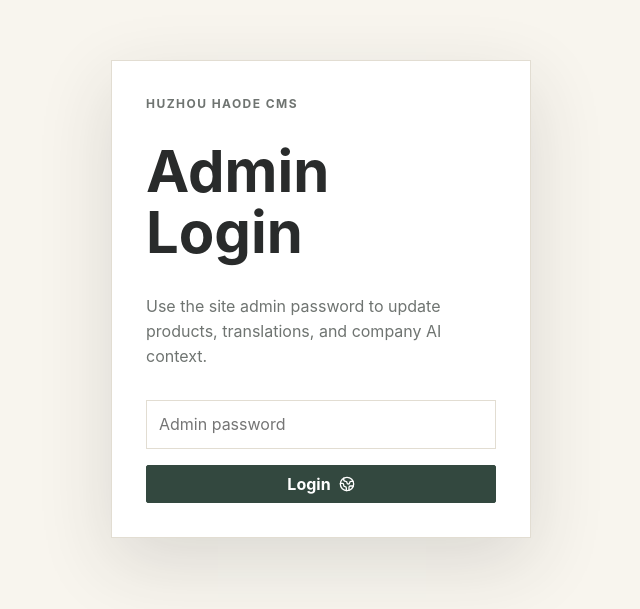
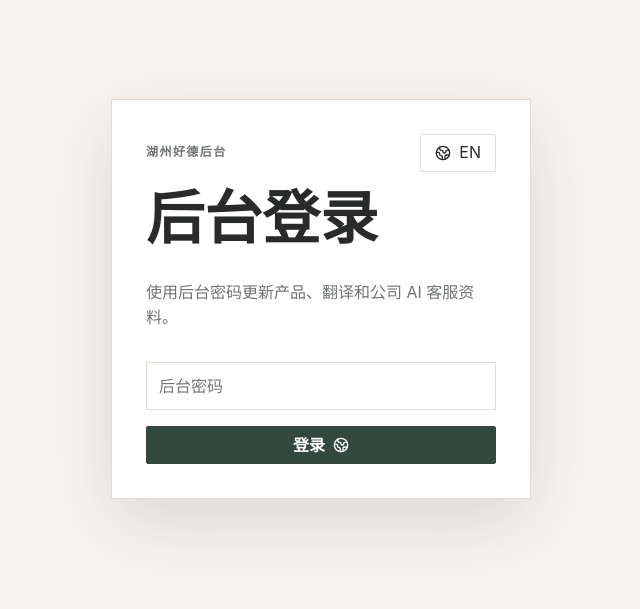
Before and after one commit to SuperGokou/haodeimexport, a Next.js app: page /admin in a window 1280 px wide. Shown: the part 101-710 px from the top of the page, without its empty margins (319-959 px from the left). Built offline with nearby package versions, Linux system fonts and the light colour scheme.

Commit message:
feat: bilingual admin interface

```diff
--- a/app/admin/page.tsx
+++ b/app/admin/page.tsx
@@ -10,7 +10,188 @@ import {
   UploadCloud
 } from 'lucide-react'
 import { useEffect, useMemo, useState } from 'react'
-import type { CompanyInfo, Product, ProductSpec, ProductTranslation } from '@/lib/types'
+import type { CompanyInfo, Locale, Product, ProductSpec, ProductTranslation } from '@/lib/types'
+
+type TranslationEditorCopy = {
+  name: string
+  tagline: string
+  description: string
+  applications: string
+  specs: string
+  translationStatus: string
+  statusValues: Record<string, string>
+}
+
+type AdminCopy = {
+  loading: string
+  cms: string
+  loginTitle: string
+  loginIntro: string
+  passwordPlaceholder: string
+  login: string
+  loginFailed: string
+  companyName: string
+  adminTitle: string
+  viewSite: string
+  logout: string
+  newProduct: string
+  editingProduct: string
+  untitled: string
+  autoTranslate: string
+  sku: string
+  slug: string
+  category: string
+  collection: string
+  status: string
+  statusPublished: string
+  statusDraft: string
+  featured: string
+  mainImage: string
+  gallery: string
+  colors: string
+  chineseSource: string
+  englishTranslation: string
+  saveProduct: string
+  delete: string
+  aiContext: string
+  companyInfo: string
+  companyHelp: string
+  saveCompany: string
+  saveTranslateNotice: string
+  saveProductNotice: string
+  saveFailed: string
+  savedProduct: string
+  deleteFailed: string
+  deleted: string
+  savingCompany: string
+  savedCompany: string
+  companySaveFailed: string
+  invalidCompanyJson: string
+  translationEditor: TranslationEditorCopy
+}
+
+const adminCopy: Record<Locale, AdminCopy> = {
+  zh: {
+    loading: '加载中...',
+    cms: '湖州好德后台',
+    loginTitle: '后台登录',
+    loginIntro: '使用后台密码更新产品、翻译和公司 AI 客服资料。',
+    passwordPlaceholder: '后台密码',
+    login: '登录',
+    loginFailed: '登录失败',
+    companyName: '湖州好德进出口有限公司',
+    adminTitle: '产品与 AI 内容后台',
+    viewSite: '查看网站',
+    logout: '退出登录',
+    newProduct: '新增产品',
+    editingProduct: '正在编辑产品',
+    untitled: '未命名面料',
+    autoTranslate: 'DeepSeek 自动翻译英文',
+    sku: 'SKU',
+    slug: 'Slug',
+    category: '分类',
+    collection: '系列',
+    status: '状态',
+    statusPublished: '已发布',
+    statusDraft: '草稿',
+    featured: '首页精选',
+    mainImage: '主图 URL',
+    gallery: '图库图片 URL，每行一个',
+    colors: '色卡 hex 值，用逗号分隔',
+    chineseSource: '中文内容',
+    englishTranslation: '英文翻译',
+    saveProduct: '保存产品',
+    delete: '删除',
+    aiContext: 'AI 客服资料',
+    companyInfo: '公司信息',
+    companyHelp: '这段 JSON 会用于前台页脚和 DeepSeek 客服提示，请保持准确。',
+    saveCompany: '保存公司信息',
+    saveTranslateNotice: '正在保存并调用 DeepSeek 翻译...',
+    saveProductNotice: '正在保存产品...',
+    saveFailed: '保存失败',
+    savedProduct: '产品已保存。若已配置 GitHub 持久化，会自动提交数据更新。',
+    deleteFailed: '删除失败',
+    deleted: '产品已删除。',
+    savingCompany: '正在保存公司信息...',
+    savedCompany: '公司信息已保存。',
+    companySaveFailed: '公司信息保存失败',
+    invalidCompanyJson: '公司 JSON 格式不正确。',
+    translationEditor: {
+      name: '名称',
+      tagline: '短标语',
+      description: '描述',
+      applications: '应用场景，用逗号分隔',
+      specs: '规格，每行格式：标签: 内容',
+      translationStatus: '翻译状态',
+      statusValues: {
+        manual: '手动',
+        ai: 'AI 翻译',
+        stale: '待更新',
+        failed: '翻译失败'
+      }
+    }
+  },
+  en: {
+    loading: 'Loading...',
+    cms: 'Huzhou Haode CMS',
+    loginTitle: 'Admin Login',
+    loginIntro: 'Use the site admin password to update products, translations, and company AI context.',
+    passwordPlaceholder: 'Admin password',
+    login: 'Login',
+    loginFailed: 'Login failed',
+    companyName: 'Huzhou Haode Import and Export Co.,Ltd.',
+    adminTitle: 'Product & AI Content Admin',
+    viewSite: 'View Site',
+    logout: 'Logout',
+    newProduct: 'New Product',
+    editingProduct: 'Editing product',
+    untitled: 'Untitled fabric',
+    autoTranslate: 'DeepSeek translate EN',
+    sku: 'SKU',
+    slug: 'Slug',
+    category: 'Category',
+    collection: 'Collection',
+    status: 'Status',
+    statusPublished: 'published',
+    statusDraft: 'draft',
+    featured: 'Featured on homepage',
+    mainImage: 'Main image URL',
+    gallery: 'Gallery image URLs, one per line',
+    colors: 'Color hex values, comma separated',
+    chineseSource: 'Chinese Source',
+    englishTranslation: 'English Translation',
+    saveProduct: 'Save Product',
+    delete: 'Delete',
+    aiContext: 'AI customer service context',
+    companyInfo: 'Company Information',
+    companyHelp: 'This JSON feeds the public footer and the DeepSeek customer service prompt. Keep it accurate.',
+    saveCompany: 'Save Company Info',
+    saveTranslateNotice: 'Saving and translating with DeepSeek...',
+    saveProductNotice: 'Saving product...',
+    saveFailed: 'Save failed',
+    savedProduct: 'Product saved. If GitHub persistence is configured, a data commit was created.',
+    deleteFailed: 'Delete failed',
+    deleted: 'Product deleted.',
+    savingCompany: 'Saving company information...',
+    savedCompany: 'Company information saved.',
+    companySaveFailed: 'Company save failed',
+    invalidCompanyJson: 'Company JSON is invalid.',
+    translationEditor: {
+      name: 'Name',
+      tagline: 'Tagline',
+      description: 'Description',
+      applications: 'Applications, comma separated',
+      specs: 'Specs, one per line as Label: Value',
+      translationStatus: 'Translation status',
+      statusValues: {
+        manual: 'manual',
+        ai: 'AI translated',
+        stale: 'stale',
+        failed: 'failed'
+      }
+    }
+  }
+}
 
 const emptyTranslation: ProductTranslation = {
   name: '',
@@ -42,6 +223,7 @@ function createEmptyProduct(): Product {
 }
 
 export default function AdminPage() {
+  const [locale, setLocale] = useState<Locale>('zh')
   const [authenticated, setAuthenticated] = useState<boolean | null>(null)
   const [password, setPassword] = useState('')
   const [products, setProducts] = useState<Product[]>([])
@@ -50,6 +232,7 @@ export default function AdminPage() {
   const [autoTranslate, setAutoTranslate] = useState(true)
   const [saving, setSaving] = useState(false)
   const [notice, setNotice] = useState('')
+  const t = adminCopy[locale]
 
   const selectedIsExisting = useMemo(
     () => Boolean(draft.id && products.some((product) => product.id === draft.id)),
@@ -80,7 +263,7 @@ export default function AdminPage() {
 
     if (!response.ok) {
       const data = await response.json().catch(() => ({}))
-      setNotice(data.error || 'Login failed')
+      setNotice(data.error || t.loginFailed)
       return
     }
 
@@ -129,7 +312,7 @@ export default function AdminPage() {
   async function saveProduct(event: React.FormEvent) {
     event.preventDefault()
     setSaving(true)
-    setNotice(autoTranslate ? 'Saving and translating with DeepSeek...' : 'Saving product...')
+    setNotice(autoTranslate ? t.saveTranslateNotice : t.saveProductNotice)
 
     const endpoint = selectedIsExisting ? `/api/admin/products/${draft.id}` : '/api/admin/products'
     const response = await fetch(endpoint, {
@@ -142,11 +325,11 @@ export default function AdminPage() {
     setSaving(false)
 
     if (!response.ok) {
-      setNotice(data.error || 'Save failed')
+      setNotice(data.error || t.saveFailed)
       return
     }
 
-    setNotice('Product saved. If GitHub persistence is configured, a data commit was created.')
+    setNotice(t.savedProduct)
     await loadProducts()
     setDraft(data.product)
   }
@@ -157,17 +340,17 @@ export default function AdminPage() {
     const response = await fetch(`/api/admin/products/${draft.id}`, { method: 'DELETE' })
     setSaving(false)
     if (!response.ok) {
-      setNotice('Delete failed')
+      setNotice(t.deleteFailed)
       return
     }
-    setNotice('Product deleted.')
+    setNotice(t.deleted)
     await loadProducts()
     setDraft(createEmptyProduct())
   }
 
   async function saveCompany() {
     setSaving(true)
-    setNotice('Saving company information...')
+    setNotice(t.savingCompany)
     try {
       const company = JSON.parse(companyJson) as CompanyInfo
       const response = await fetch('/api/admin/company', {
@@ -175,33 +358,43 @@ export default function AdminPage() {
         headers: { 'Content-Type': 'application/json' },
         body: JSON.stringify({ company })
       })
-      setNotice(response.ok ? 'Company information saved.' : 'Company save failed')
+      setNotice(response.ok ? t.savedCompany : t.companySaveFailed)
     } catch {
-      setNotice('Company JSON is invalid.')
+      setNotice(t.invalidCompanyJson)
     } finally {
       setSaving(false)
     }
   }
 
   if (authenticated === null) {
-    return <main className="admin-shell">Loading...</main>
+    return <main className="admin-shell">{t.loading}</main>
   }
 
   if (!authenticated) {
     return (
       <main className="admin-login">
         <form onSubmit={login} className="login-panel">
-          <p className="eyebrow">Huzhou Haode CMS</p>
-          <h1>Admin Login</h1>
-          <p>Use the site admin password to update products, translations, and company AI context.</p>
+          <div className="login-topbar">
+            <p className="eyebrow">{t.cms}</p>
+            <button
+              className="secondary-button"
+              type="button"
+              onClick={() => setLocale(locale === 'zh' ? 'en' : 'zh')}
+            >
+              <Globe2 size={16} />
+              {locale === 'zh' ? 'EN' : '中文'}
+            </button>
+          </div>
+          <h1>{t.loginTitle}</h1>
+          <p>{t.loginIntro}</p>
           <input
             type="password"
             value={password}
             onChange={(event) => setPassword(event.target.value)}
-            placeholder="Admin password"
+            placeholder={t.passwordPlaceholder}
           />
           <button className="primary-button" type="submit">
-            Login
+            {t.login}
             <Globe2 size={16} />
           </button>
           {notice && <p className="admin-notice">{notice}</p>}
@@ -214,15 +407,23 @@ export default function AdminPage() {
     <main className="admin-shell">
       <header className="admin-header">
         <div>
-          <p className="eyebrow">湖州好德进出口有限公司</p>
-          <h1>Product & AI Content Admin</h1>
+          <p className="eyebrow">{t.companyName}</p>
+          <h1>{t.adminTitle}</h1>
         </div>
         <div className="admin-actions">
+          <button
+            className="secondary-button"
+            type="button"
+            onClick={() => setLocale(locale === 'zh' ? 'en' : 'zh')}
+          >
+            <Globe2 size={16} />
+            {locale === 'zh' ? 'EN' : '中文'}
+          </button>
           <a className="secondary-button" href="/">
-            View Site
+            {t.viewSite}
           </a>
           <button className="secondary-button" onClick={logout}>
-            Logout
+            {t.logout}
             <LogOut size={16} />
           </button>
         </div>
@@ -233,7 +434,7 @@ export default function AdminPage() {
       <section className="admin-grid">
         <aside className="admin-list">
           <button className="primary-button full" onClick={() => setDraft(createEmptyProduct())}>
-            New Product
+            {t.newProduct}
             <Plus size={16} />
           </button>
           {products.map((product) => (
@@ -244,8 +445,10 @@ export default function AdminPage() {
             >
               <img src={product.image} alt="" />
               <span>
-                <strong>{product.translations.en.name || product.translations.zh.name}</strong>
-                <small>{product.sku} · {product.status}</small>
+                <strong>{product.translations[locale].name || product.translations.zh.name || product.translations.en.name}</strong>
+                <small>
+                  {product.sku} · {product.status === 'published' ? t.statusPublished : t.statusDraft}
+                </small>
               </span>
             </button>
           ))}
@@ -254,8 +457,8 @@ export default function AdminPage() {
         <form className="admin-editor" onSubmit={saveProduct}>
           <div className="editor-toolbar">
             <div>
-              <p className="eyebrow">{selectedIsExisting ? 'Editing product' : 'New product'}</p>
-              <h2>{draft.translations.en.name || draft.translations.zh.name || 'Untitled fabric'}</h2>
+              <p className="eyebrow">{selectedIsExisting ? t.editingProduct : t.newProduct}</p>
+              <h2>{draft.translations[locale].name || draft.translations.zh.name || draft.translations.en.name || t.untitled}</h2>
             </div>
             <label className="toggle-row">
               <input
@@ -264,30 +467,30 @@ export default function AdminPage() {
                 onChange={(event) => setAutoTranslate(event.target.checked)}
               />
               <Sparkles size={16} />
-              DeepSeek translate EN
+              {t.autoTranslate}
             </label>
           </div>
 
           <div className="form-grid">
-            <Field label="SKU">
+            <Field label={t.sku}>
               <input value={draft.sku} onChange={(event) => patchDraft({ sku: event.target.value })} />
             </Field>
-            <Field label="Slug">
+            <Field label={t.slug}>
               <input value={draft.slug} onChange={(event) => patchDraft({ slug: event.target.value })} />
             </Field>
-            <Field label="Category">
+            <Field label={t.category}>
               <input value={draft.category} onChange={(event) => patchDraft({ category: event.target.value })} />
             </Field>
-            <Field label="Collection">
+            <Field label={t.collection}>
               <input value={draft.collection} onChange={(event) => patchDraft({ collection: event.target.value })} />
             </Field>
-            <Field label="Status">
+            <Field label={t.status}>
               <select
                 value={draft.status}
                 onChange={(event) => patchDraft({ status: event.target.value as Product['status'] })}
               >
-                <option value="published">published</option>
-                <option value="draft">draft</option>
+                <option value="published">{t.statusPublished}</option>
+                <option value="draft">{t.statusDraft}</option>
               </select>
             </Field>
             <label className="toggle-row in-grid">
@@ -296,15 +499,15 @@ export default function AdminPage() {
                 checked={draft.featured}
                 onChange={(event) => patchDraft({ featured: event.target.checked })}
               />
-              Featured on homepage
+              {t.featured}
             </label>
           </div>
 
-          <Field label="Main image URL">
+          <Field label={t.mainImage}>
             <input value={draft.image} onChange={(event) => patchDraft({ image: event.target.value })} />
           </Field>
 
-          <Field label="Gallery image URLs, one per line">
+          <Field label={t.gallery}>
             <textarea
               value={draft.gallery.join('\n')}
               onChange={(event) =>
@@ -318,7 +521,7 @@ export default function AdminPage() {
             />
           </Field>
 
-          <Field label="Color hex values, comma separated">
+          <Field label={t.colors}>
             <input
               value={draft.colors.join(', ')}
               onChange={(event) =>
@@ -334,12 +537,14 @@ export default function AdminPage() {
 
           <div className="translation-grid">
             <TranslationEditor
-              title="Chinese Source"
+              title={t.chineseSource}
+              labels={t.translationEditor}
               value={draft.translations.zh}
               onChange={(patch) => patchTranslation('zh', patch)}
             />
             <TranslationEditor
-              title="English Translation"
+              title={t.englishTranslation}
+              labels={t.translationEditor}
               value={draft.translations.en}
               onChange={(patch) => patchTranslation('en', patch)}
             />
@@ -347,12 +552,12 @@ export default function AdminPage() {
 
           <div className="editor-footer">
             <button className="primary-button" type="submit" disabled={saving}>
-              Save Product
+              {t.saveProduct}
               <Save size={16} />
             </button>
             {selectedIsExisting && (
               <button className="danger-button" type="button" onClick={deleteProduct} disabled={saving}>
-                Delete
+                {t.delete}
                 <Trash2 size={16} />
               </button>
             )}
@@ -362,15 +567,13 @@ export default function AdminPage() {
 
       <section className="company-editor">
         <div>
-          <p className="eyebrow">AI customer service context</p>
-          <h2>Company Information</h2>
-          <p>
-            This JSON feeds the public footer and the DeepSeek customer service prompt. Keep it accurate.
-          </p>
+          <p className="eyebrow">{t.aiContext}</p>
+          <h2>{t.companyInfo}</h2>
+          <p>{t.companyHelp}</p>
         </div>
         <textarea value={companyJson} onChange={(event) => setCompanyJson(event.target.value)} />
         <button className="secondary-button" onClick={saveCompany} disabled={saving}>
-          Save Company Info
+          {t.saveCompany}
           <UploadCloud size={16} />
         </button>
       </section>
@@ -389,29 +592,33 @@ function Field({ label, children }: { label: string; children: React.ReactNode }
 
 function TranslationEditor({
   title,
+  labels,
   value,
   onChange
 }: {
   title: string
+  labels: TranslationEditorCopy
   value: ProductTranslation
   onChange: (patch: Partial<ProductTranslation>) => void
 }) {
+  const status = value.translationStatus || 'manual'
+
   return (
     <fieldset className="translation-editor">
       <legend>{title}</legend>
-      <Field label="Name">
+      <Field label={labels.name}>
         <input value={value.name} onChange={(event) => onChange({ name: event.target.value })} />
       </Field>
-      <Field label="Tagline">
+      <Field label={labels.tagline}>
         <input value={value.tagline} onChange={(event) => onChange({ tagline: event.target.value })} />
       </Field>
-      <Field label="Description">
+      <Field label={labels.description}>
         <textarea
           value={value.description}
           onChange={(event) => onChange({ description: event.target.value })}
         />
       </Field>
-      <Field label="Applications, comma separated">
+      <Field label={labels.applications}>
         <input
           value={value.applications.join(', ')}
           onChange={(event) =>
@@ -424,13 +631,15 @@ function TranslationEditor({
           }
         />
       </Field>
-      <Field label="Specs, one per line as Label: Value">
+      <Field label={labels.specs}>
         <textarea
           value={formatSpecs(value.specs)}
           onChange={(event) => onChange({ specs: parseSpecs(event.target.value) })}
         />
       </Field>
-      <p className="translation-status">Translation status: {value.translationStatus || 'manual'}</p>
+      <p className="translation-status">
+        {labels.translationStatus}: {labels.statusValues[status] || status}
+      </p>
     </fieldset>
   )
 }
--- a/app/globals.css
+++ b/app/globals.css
@@ -818,6 +818,17 @@ img {
   box-shadow: var(--shadow);
 }
 
+.login-topbar {
+  display: flex;
+  align-items: center;
+  justify-content: space-between;
+  gap: 16px;
+}
+
+.login-topbar .eyebrow {
+  margin: 0;
+}
+
 .login-panel input,
 .field input,
 .field textarea,
```
